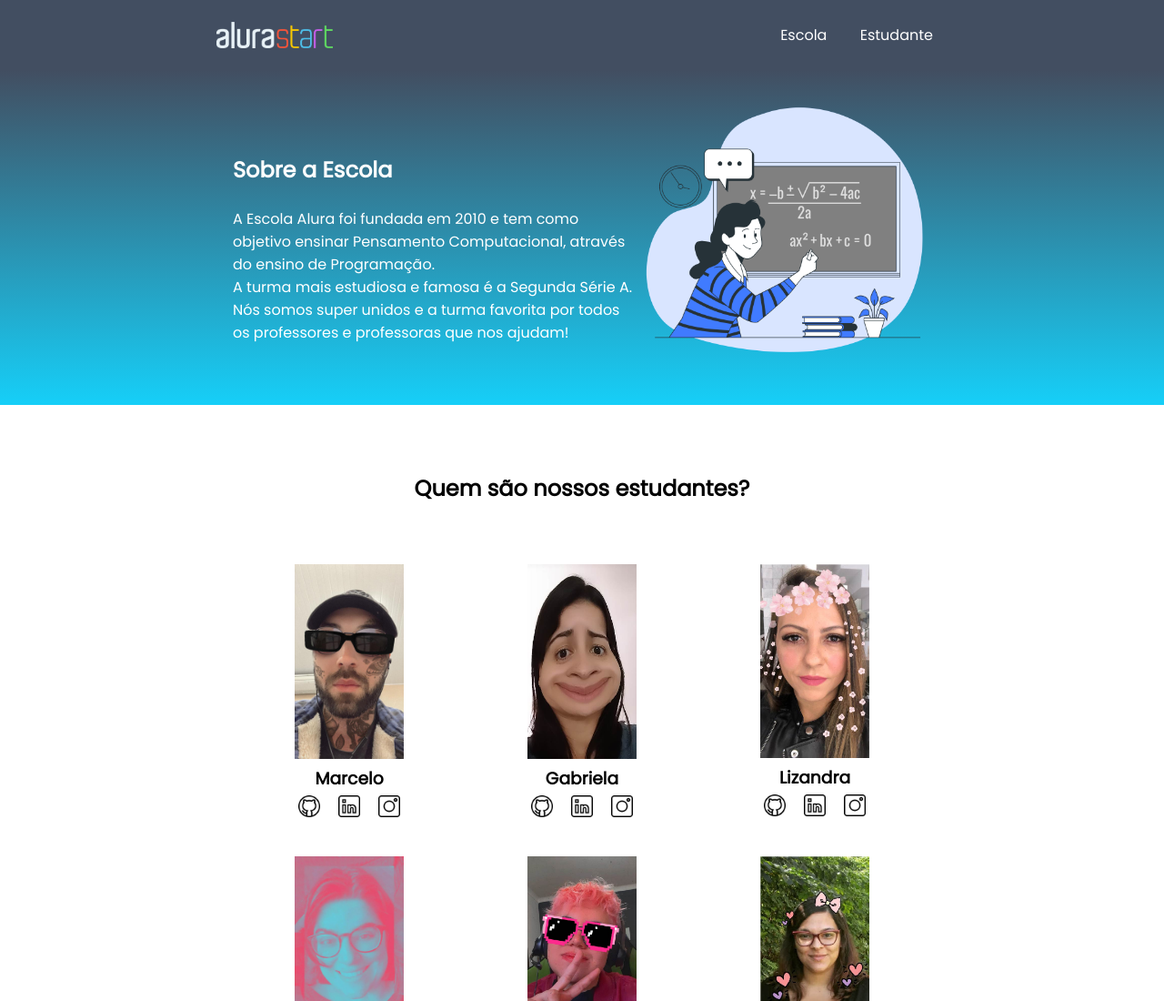
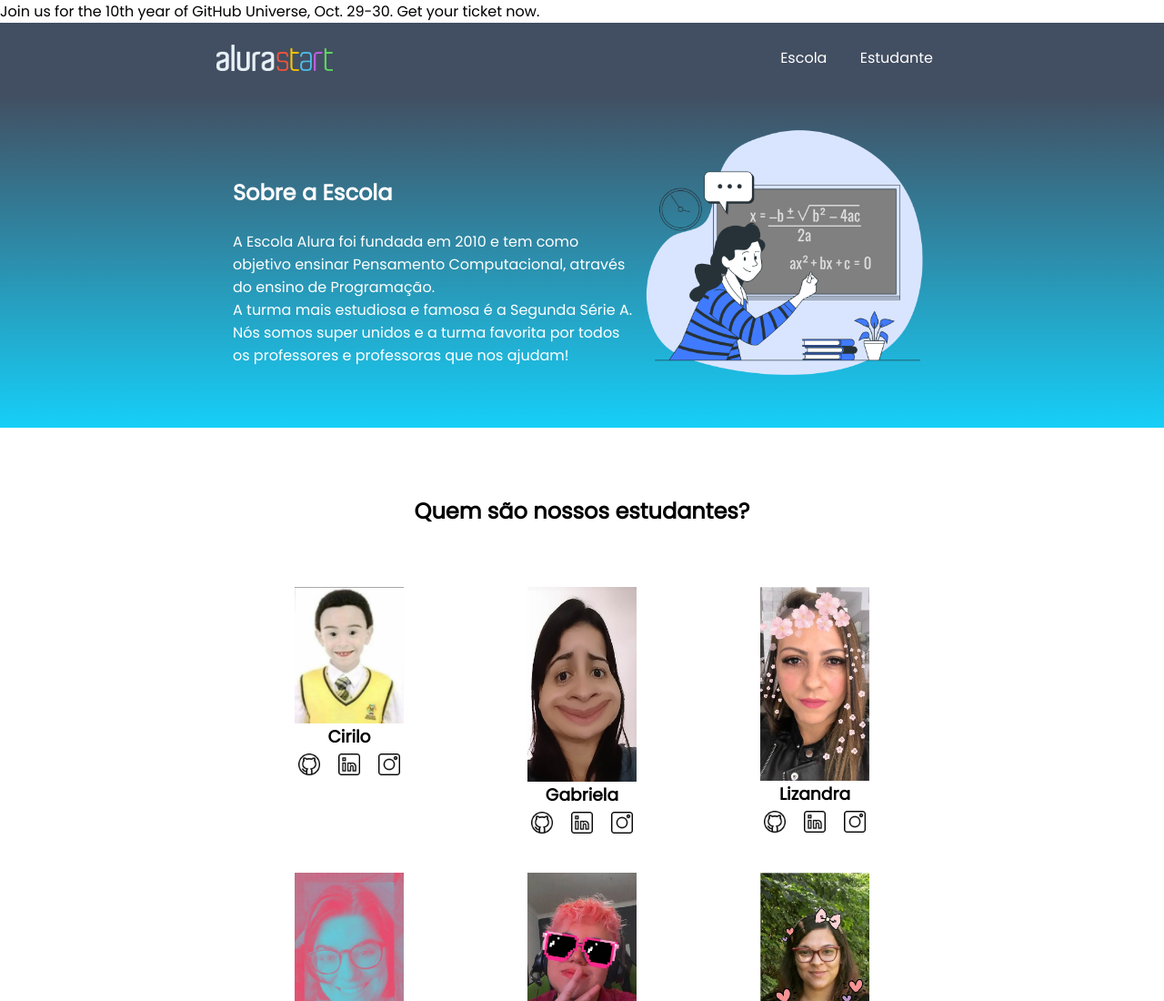
Before and after one commit to kaiohenriquelindo/feira-polo-, a plain HTML site: page index.html in a window 1280 px wide. Shown: the top 1100 px of the page at 91% size. Drawn offline with Linux system fonts and the light colour scheme.

Commit message:
iḿ si wteqg

```diff
--- a/index.html
+++ b/index.html
@@ -1,4 +1,4 @@
-<!DOCTYPE html>
+Join us for the 10th year of GitHub Universe, Oct. 29-30. Get your ticket now.<!DOCTYPE html>
 <html lang="en">
 
 <head>
@@ -36,13 +36,13 @@
         <div class="estudante-todos">
             <span></span>
             <div class="estudante-div">
-                <img class="estudante-imagem" src="Marcelo.jpeg" alt="foto do marcelo">
-                <h3 class="estudante-nome">Marcelo</h3>
-                <a href="https://github.com/marcelopaludetto"><img class="estudante-icone" src="github.png"
+                <img class="estudante-imagem" src="Atores Carrosel/Cirilo Branco.jpg"" alt="foto do marcelo">
+                <h3 class="estudante-nome">Cirilo</h3>
+                <a href="https://github.com/x.kaio0"><img class="estudante-icone" src="github.png"
                         alt="icone github"></a>
-                <a href="https://linkedin.com/marcelopaludetto"><img class="estudante-icone" src="linkedin.png"
+                <a href="https://linkedin.com/x.kaio0"><img class="estudante-icone" src="linkedin.png"
                         alt="icone linkedin"></a>
-                <a href="https://instagram.com/marcelopaludetto"><img class="estudante-icone" src="instagram.png"
+                <a href="https://instagram.com/x.kaio0"><img class="estudante-icone" src="instagram.png"
                         alt="icone instagram"></a>
             </div>
             <div class="estudante-div">
```
